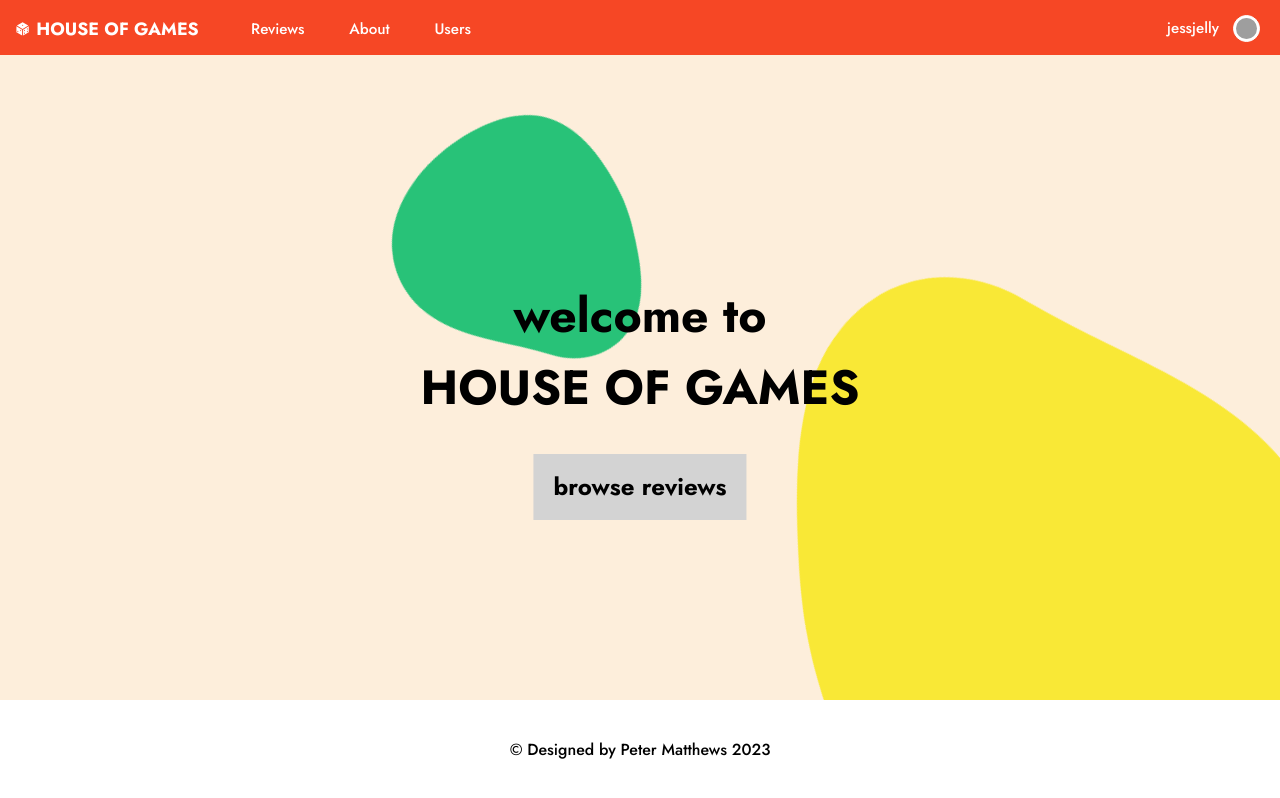
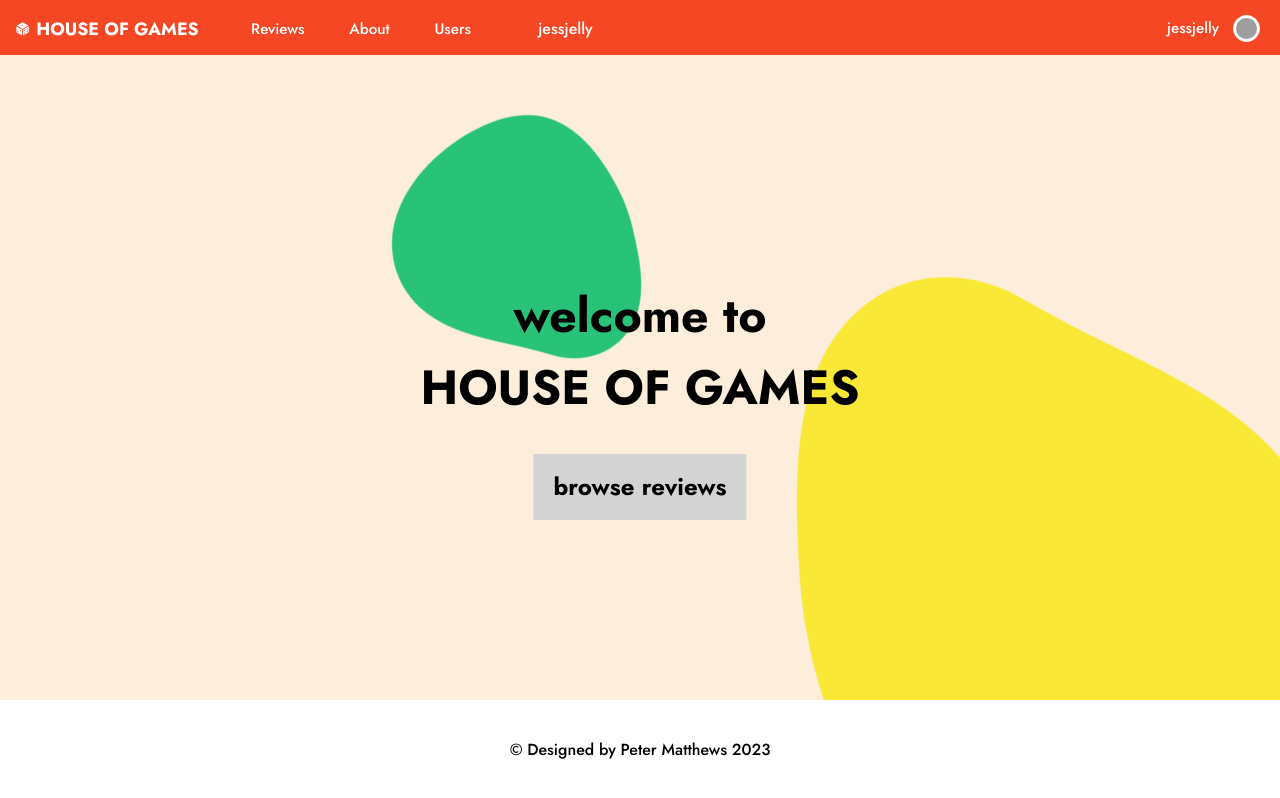
Before and after one commit to PeterM24/Front-End-Project, a React (Create React App) app: page / in a window 1280 px wide. Built offline with nearby package versions, Linux system fonts and the light colour scheme; grey boxes are pictures that could not be loaded.

Commit message:
remove padding from nav items when menu bar is pressed. Add switch user button in menu bar that hides when menu is not visible.

```diff
--- a/src/components/Navbar.tsx
+++ b/src/components/Navbar.tsx
@@ -49,6 +49,14 @@ const Navbar = (): JSX.Element => {
             className="rounded-user-img"
           />
         </button>
+        <Link to={`/users`}>
+          <a className="menu-username">{signedInUser.username}</a>
+        </Link>
+        <button className="switch-user" onClick={showMenu}>
+        <Link to={`/users`}>
+          Switch user
+        </Link>
+        </button>
       </nav>
       {menuVisible && (
         <button className="nav-btn" onClick={showMenu}>
--- a/src/styles/Navbar.css
+++ b/src/styles/Navbar.css
@@ -87,6 +87,19 @@ header .rounded-user-img {
   right: 50px;
 }
 
+.menu-username {
+  font-size: 1rem;
+  margin-top: -20px;
+}
+
+.switch-user {
+  visibility: hidden;
+  border: none;
+  border-radius: 12px;
+  padding: 5px 10px 5px 10px ;
+  background-color: white;
+}
+
 @media only screen and (max-width: 1024px) {
   header .nav-btn {
     visibility: visible;
@@ -97,6 +110,8 @@ header .rounded-user-img {
   }
 
   header nav {
+    padding-top: 0px;
+    padding-left: 0px;
     position: fixed;
     top: 0;
     right: 0;
@@ -114,6 +129,12 @@ header .rounded-user-img {
 
   header .responsive_nav {
     transform: none;
+    .navbar-username {
+      visibility: hidden;
+    }
+    .switch-user {
+      visibility: visible;
+    }
   }
 
   nav .nav-close-btn {
```
